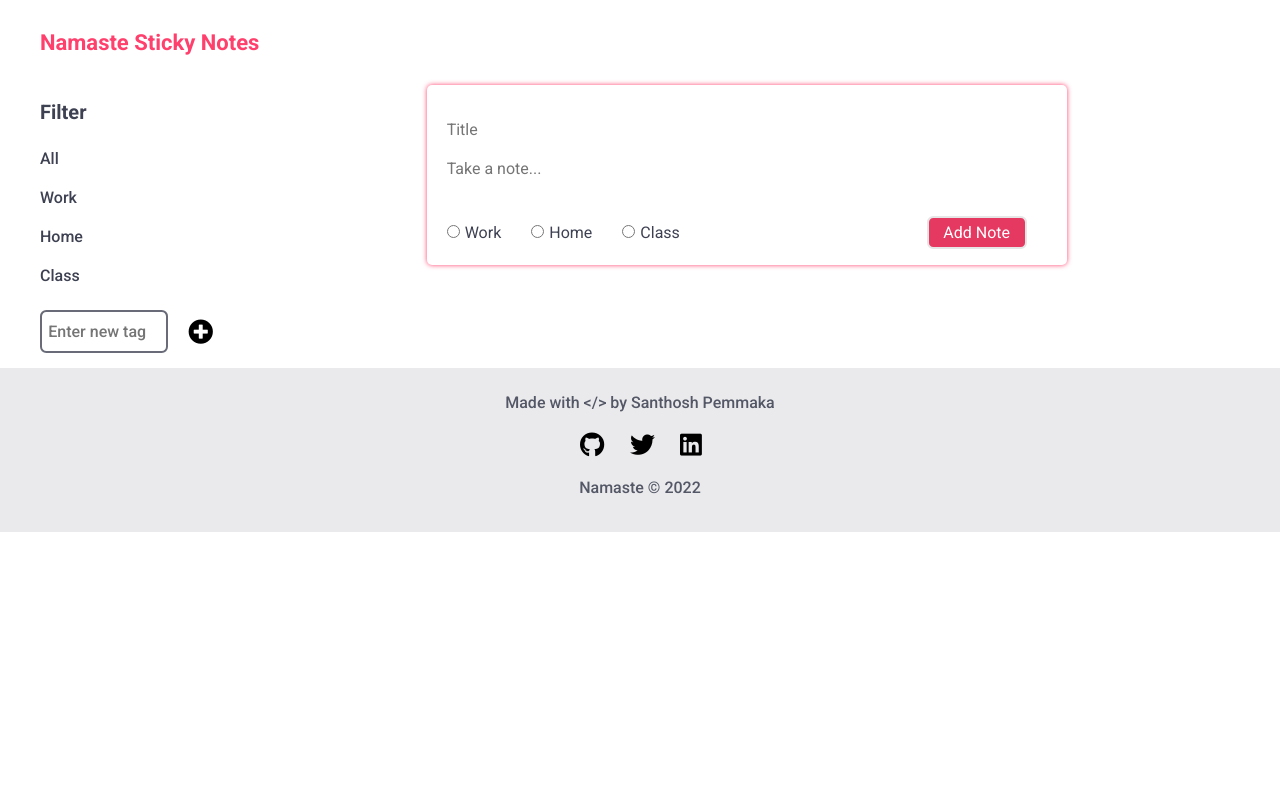
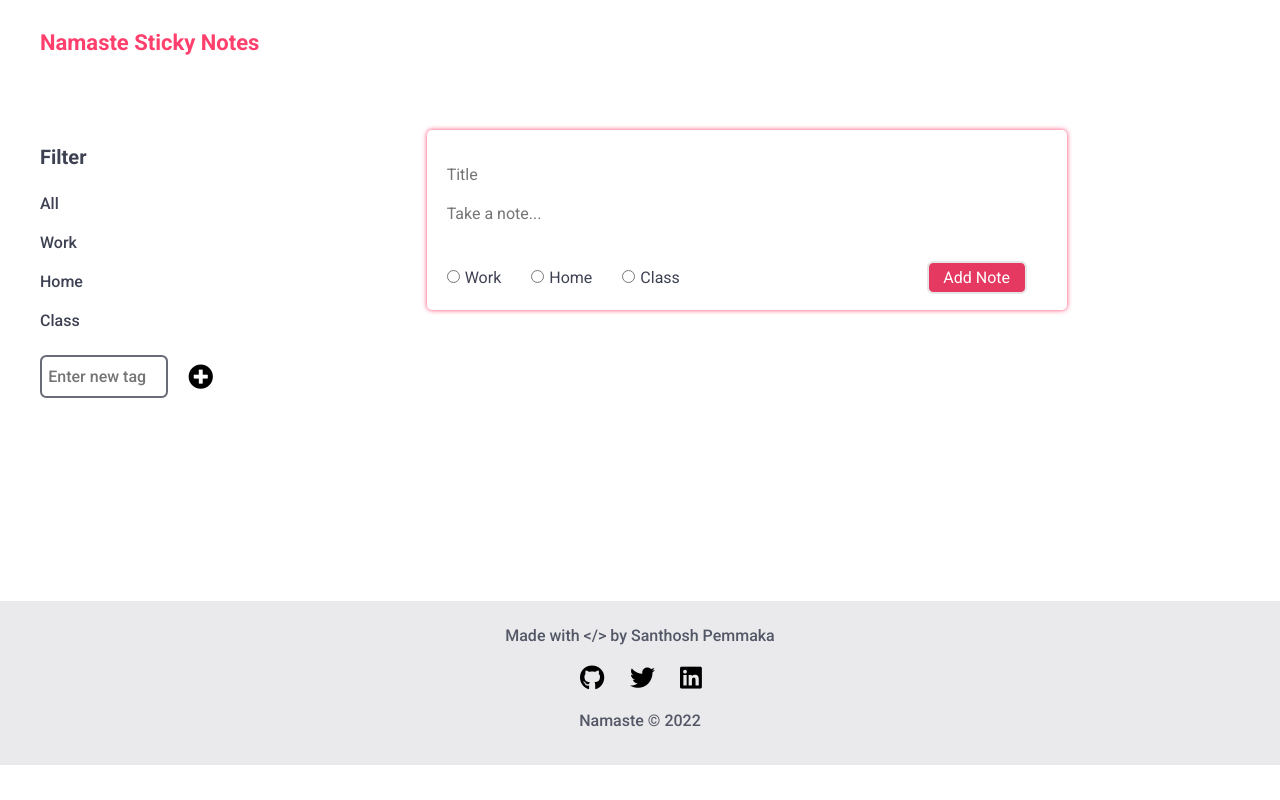
Before and after one commit to santhoshpemmaka/NeoG-Keep-Notes, a React (Create React App) app: page / in a window 1280 px wide. Built offline with nearby package versions, Linux system fonts and the light colour scheme.

Commit message:
adding : grid layout files

```diff
--- a/src/Components/Footer/Footer.css
+++ b/src/Components/Footer/Footer.css
@@ -1,5 +1,5 @@
 .footer-container {
-
+	grid-area: footer;
 }
 footer {
 	background-color: #eaeaec;
--- a/src/Components/Header/Header.css
+++ b/src/Components/Header/Header.css
@@ -1,6 +1,7 @@
 .header-container{
     margin: 2rem 3rem;
     padding: 1rem;
+    grid-area: heading;
 }
 .header-name{
     font-size: 2.2rem;
--- a/src/Components/MainPage.css
+++ b/src/Components/MainPage.css
@@ -1,3 +1,21 @@
+.body-component{
+    width: 100%;
+    display: grid;
+    grid-gap: 1rem;
+    grid-template-columns: 1fr 1fr 1fr 1fr;
+    grid-template-areas:
+    "heading heading heading heading"
+    "main    main    main     main"
+    "main    main    main     main"
+    "main    main    main     main"
+    "main    main    main     main"
+    "main    main    main     main"
+    "footer  footer  footer   footer";
+    align-items: flex-start;
+    height: 100vh;
+}
+
 .container-body{
     display: flex;
+    grid-area: main;
 }
--- a/src/Components/MainPage.jsx
+++ b/src/Components/MainPage.jsx
@@ -6,7 +6,7 @@ import Footer from "./Footer/Footer";
 import "./MainPage.css";
 const MainPage = () => {
 	return (
-		<div>
+		<div className='body-component'>
 			<Header />
 			<div className='container-body'>
 				<NavBar />
```
Also changed, not shown: src/App.css (line endings or trailing spaces).
